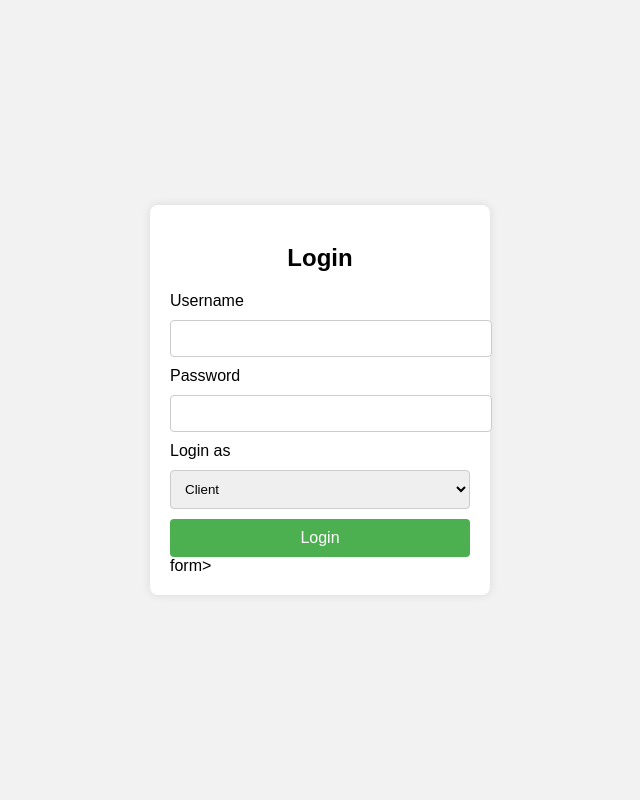
After one commit to Motleykm/python-portfolio-, a Flask app: template templates/login.html in a window 1280 px wide. The commit adds this page. Shown: the whole page, without its empty margins (320-960 px from the left). Run offline with Flask 3, Linux system fonts and the light colour scheme; the template is opened without the code that fills it, so the values that code supplies are empty.

Commit message:
added more functions such as ,delete account,

```diff
--- a/app.py
+++ b/app.py
@@ -234,8 +234,38 @@ def login():
             flash('Invalid username or password.')
             return redirect(url_for('login'))
 
-    return render_template('customer_login.html')
+    return render_template('login.html')
 
+
+# deletes user account route
+@app.route('/delete_account', methods=['GET', 'POST'])
+def delete_account():
+    if 'username' not in session:
+        flash('You need to log in first.')
+        return redirect(url_for('login'))
+
+    username = session['username']
+    session_db = SessionLocal()
+
+    try:
+        user = session_db.query(User).filter_by(username=username).first()
+
+        if user:
+            session_db.delete(user)
+            session_db.commit()
+            session.pop('username', None)  # Log out the user after account deletion
+            flash('Account successfully deleted.')
+            return redirect(url_for('signup'))
+        else:
+            flash('No account found.')
+            return redirect(url_for('customer_account'))
+    except Exception as e:
+        session_db.rollback()
+        app.logger.error(f'Error occurred while deleting account: {e}')
+        flash('An error occurred while deleting your account. Please try again.')
+        return redirect(url_for('customer_account'))
+    finally:
+        session_db.close()
 
 # Logout route
 @app.route('/logout', methods=['GET', 'POST'])
--- /dev/null
+++ b/templates/login.html
@@ -0,0 +1,74 @@
+<!DOCTYPE html>
+<html lang="en">
+<head>
+    <meta charset="UTF-8">
+    <meta name="viewport" content="width=device-width, initial-scale=1.0">
+    <title>Login Page</title>
+    <style>
+        body {
+            font-family: Arial, sans-serif;
+            background-color: #f2f2f2;
+            display: flex;
+            justify-content: center;
+            align-items: center;
+            height: 100vh;
+            margin: 0;
+        }
+        .login-container {
+            background-color: #fff;
+            padding: 20px;
+            border-radius: 8px;
+            box-shadow: 0 0 10px rgba(0, 0, 0, 0.1);
+            width: 300px;
+        }
+        .login-container h2 {
+            margin-bottom: 20px;
+            text-align: center;
+        }
+        .login-container input[type="text"],
+        .login-container input[type="password"],
+        .login-container select {
+            width: 100%;
+            padding: 10px;
+            margin: 10px 0;
+            border: 1px solid #ccc;
+            border-radius: 4px;
+        }
+        .login-container input[type="submit"] {
+            width: 100%;
+            padding: 10px;
+            background-color: #4CAF50;
+            border: none;
+            border-radius: 4px;
+            color: white;
+            font-size: 16px;
+            cursor: pointer;
+        }
+        .login-container input[type="submit"]:hover {
+            background-color: #45a049;
+        }
+    </style>
+</head>
+<body>
+    <div class="login-container">
+        <h2>Login</h2>
+        <form action="/login" method="post">
+            <label for="username">Username</label>
+            <input type="text" id="username" name="username" required>
+
+            <label for="password">Password</label>
+            <input type="password" id="password" name="password" required>
+
+            <label for="role">Login as</label>
+            <select id="role" name="role" required>
+                <option value="client">Client</option>
+                <option value="employee">Employee</option>
+            </select>
+
+            <input type="submit" value="Login">
+        </form>
+        form>
+
+    </div>
+</body>
+</html>
```
Also changed, not shown: templates/appointment_details.html (+4 -10 lines), templates/customer_details.html (+10 -3 lines), templates/index.html (+5 -4 lines), templates/reset_request.html (renamed from templates/customer_login.html, +16 -20 lines), templates/reset_token.html (added, +23 -0 lines).
